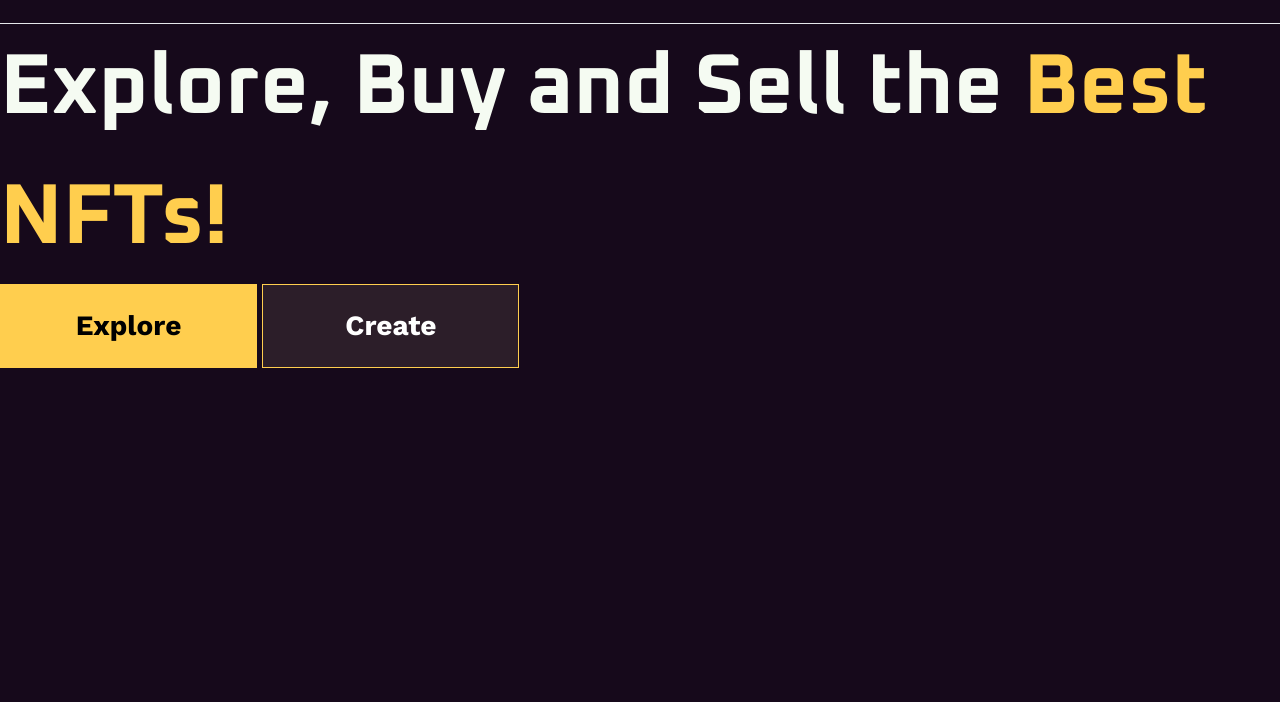
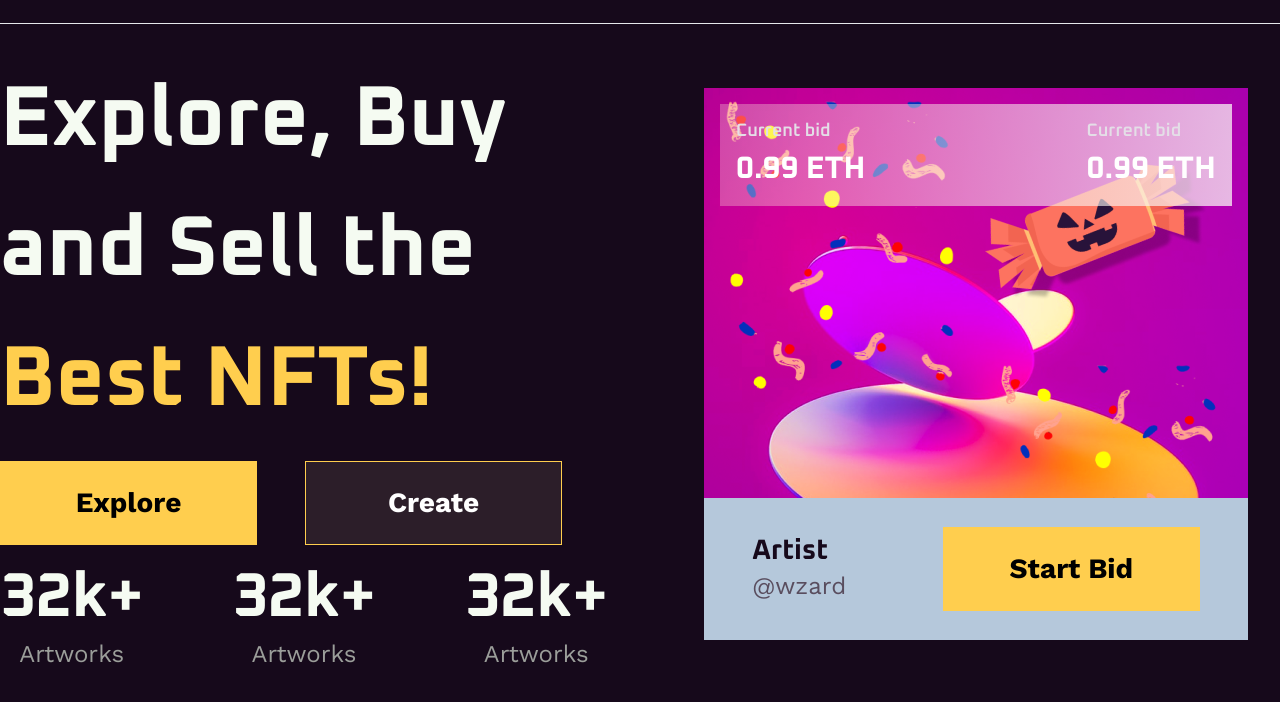
Before and after one commit to bakhtiyorov-dev/nft, a plain HTML site: page index.html in a window 1280 px wide. Shown: the part 96-798 px from the top of the page. Drawn offline with nearby package versions, Linux system fonts and the light colour scheme.

Commit message:
hero section descktop

```diff
--- a/index.html
+++ b/index.html
@@ -74,17 +74,39 @@
 
     <main class="container">
         <!--================= HERO SECTION STARTS================= -->
-        <section class="">
+        <section class="grid grid-cols-2 gap-[4rem] h-[85vh] py-[2rem]">
             <!-- left -->
-            <div>
+            <div class="flex flex-col justify-between">
                 <h1 class="text-[#F5FBF2] text-[85px] leading-[130px] font-['Oxanium'] font-[700]">
                     Explore, Buy and Sell the
                     <span class="text-[#FFCE4E]">Best NFTs!</span>
                 </h1>
 
-                <div>
+                <div class="flex gap-[3rem]">
                     <button class="w-[257px] h-[84px] text-black text-[28px] font-bold leading-[36px] bg-[#FFCE4E]" >Explore</button>
                     <button class="w-[257px] h-[84px] text-white border border-[#FFCE4E] text-[28px] font-bold leading-[36px] bg-[#E9D7A71A]" >Create</button>
+                </div>
+
+                <div class=" w-full flex items-center justify-between">
+
+                    <div>
+                        <h1 class="text-[#F5FBF2] text-[62px] leading-[77.5px] font-['Oxanium'] font-bold">32k+</h1>
+
+                        <p class="text-[24px] leading-[35px] text-[#9B9E9A] font-400 text-center">Artworks</p>
+                    </div>
+
+                    <div>
+                        <h1 class="text-[#F5FBF2] text-[62px] leading-[77.5px] font-['Oxanium'] font-bold">32k+</h1>
+
+                        <p class="text-[24px] leading-[35px] text-[#9B9E9A] font-400 text-center">Artworks</p>
+                    </div>
+
+                    <div>
+                        <h1 class="text-[#F5FBF2] text-[62px] leading-[77.5px] font-['Oxanium'] font-bold">32k+</h1>
+
+                        <p class="text-[24px] leading-[35px] text-[#9B9E9A] font-400 text-center">Artworks</p>
+                    </div>
+
                 </div>
 
 
@@ -93,7 +115,35 @@
 
 
              <!-- right -->
-            <div>
+            <div class="h-full w-full p-[2rem]  ">
+
+                <div class="relative bg-[url('./assets/hero.png')] w-full max-w-[558px] h-full max-h-[718px] p-[1rem]">
+                    <div class="p-[1rem] flex iterms-center justify-between" style="background: linear-gradient(92.8deg, rgba(255, 137, 61, 0.09) -52.37%, rgba(250, 250, 250, 0.9) 137.41%);" >
+
+                        <div class="flex flex-col gap-2">
+                            <p class="font-['Oxanium'] text-[18px] font-semibold leading-[22px] text-[#E4DEE7]">Current bid</p>
+                            <h1 class="font-['Oxanium'] text-[31px] leading-[40px] font-[700] text-white ">0.99 ETH</h1>
+                        </div>
+
+                        <div class="flex flex-col gap-2">
+                            <p class="font-['Oxanium'] text-[18px] font-semibold leading-[22px] text-[#E4DEE7]">Current bid</p>
+                            <h1 class="font-['Oxanium'] text-[31px] leading-[40px] font-[700] text-white ">0.99 ETH</h1>
+                        </div>
+
+
+
+                    </div>
+
+                    <div class="bg-[#B5C8DB] absolute bottom-0 left-0 flex justify-around items-center w-full h-[142px]">
+                        <div>
+                            <h3 class="text-[28px] leading-[35px] font-bold font-['Oxanium'] text-[#16091B]">Artist</h3>
+                            <p class="text-[#594D5E] text-[24px] font-[400]  leading-[35px]">@wzard</p>
+                        </div>
+
+                        <button class="w-[257px] h-[84px] text-black text-[28px] font-bold leading-[36px] bg-[#FFCE4E]" >Start Bid</button>
+
+                    </div>
+                </div>
 
             </div>
              <!-- right -->
```
Also changed, not shown: assets/hero.png (added).
